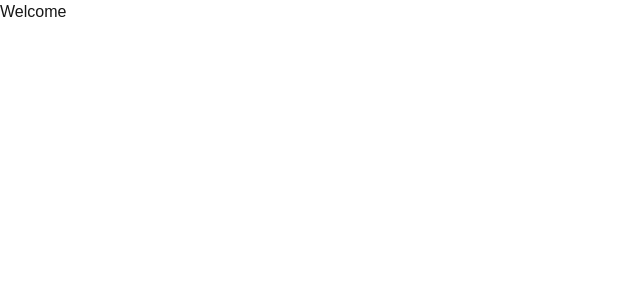
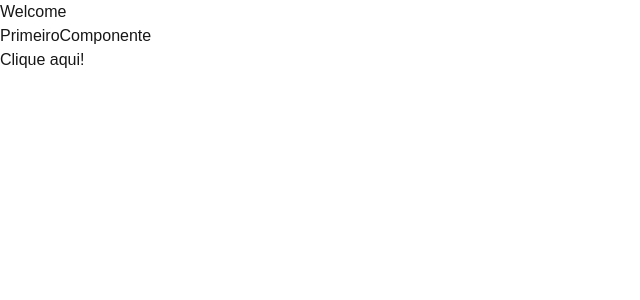
Before and after one commit to yasminaraujos/imageNww, a Next.js app in the folder imagelite/: page / in a window 1280 px wide. Shown: the top 300 px of the page, without its empty margins (0-640 px from the left). Built offline with nearby package versions, Linux system fonts and the light colour scheme.

Commit message:
Primeiro Componente

```diff
--- /dev/null
+++ b/imagelite/app/components/PrimeiroComponente.tsx
@@ -0,0 +1,17 @@
+'use client';
+
+export function PrimeiroComponente() {
+
+  function clique(){
+    alert("Você clicou no botão!");
+    //console.log("Você clicou no botão!");
+  }
+
+  return (
+    <div>
+      <h1>PrimeiroComponente</h1>
+      <button onClick={clique}>Clique aqui!</button>
+
+    </div>
+  );
+}
--- a/imagelite/app/page.tsx
+++ b/imagelite/app/page.tsx
@@ -1,8 +1,12 @@
+import { PrimeiroComponente } from "./components/PrimeiroComponente";
+
 export default function Home() {
   return (
     <div>
       <main>
         <h1>Welcome</h1>
+        <PrimeiroComponente />
+
       </main>
     </div>
   );
```
